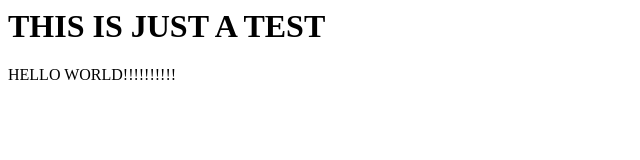
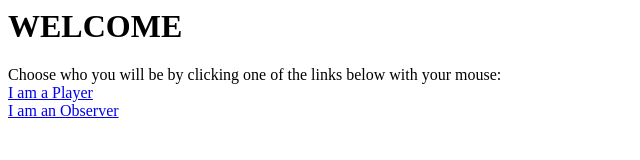
Before and after one commit to Smithy001/sparkle-phoenix, a website: page public/index.html in a window 1280 px wide. Shown: the whole page, without its empty margins (0-640 px from the left). Drawn offline with Linux system fonts and the light colour scheme.

Commit message:
whatever

```diff
--- a/package.json
+++ b/package.json
@@ -6,6 +6,7 @@
   "dependencies": {
     "express": "^4.16.4",
     "express-session": "^1.16.1",
-    "uuid": "^8.3.2"
+    "uuid": "^8.3.2",
+    "ws": "^8.2.0"
   }
 }
--- a/public/index.html
+++ b/public/index.html
@@ -1,6 +1,8 @@
 <html>
-    <h1>THIS IS JUST A TEST</h1>
+    <h1>WELCOME</h1>
     <body>
-        HELLO WORLD!!!!!!!!!!
+        Choose who you will be by clicking one of the links below with your mouse:<br>
+        <a href="/player">I am a Player</a><br>
+        <a href="/observer">I am an Observer</a>
     </body>
 </html>
```
Also changed, not shown: public/observer/index.html (added, +6 -0 lines), public/player/index.html (added, +6 -0 lines).
